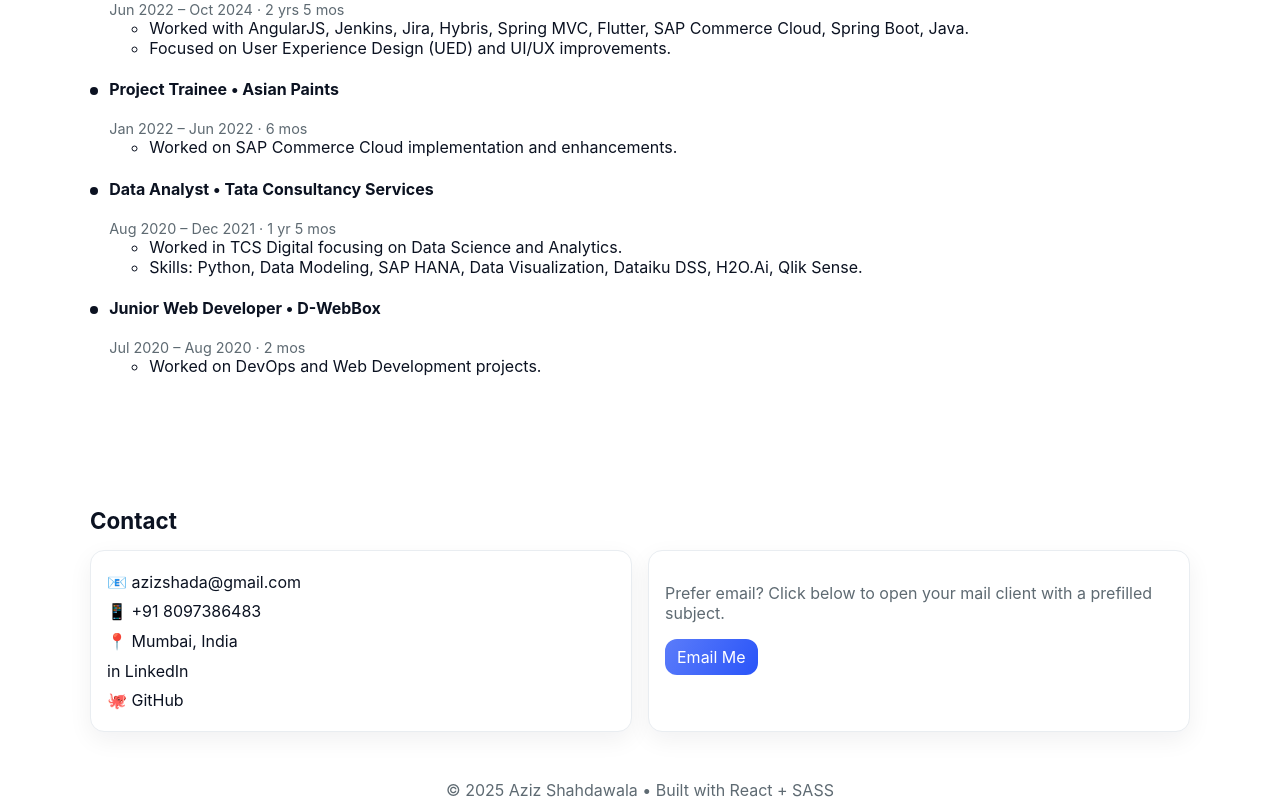
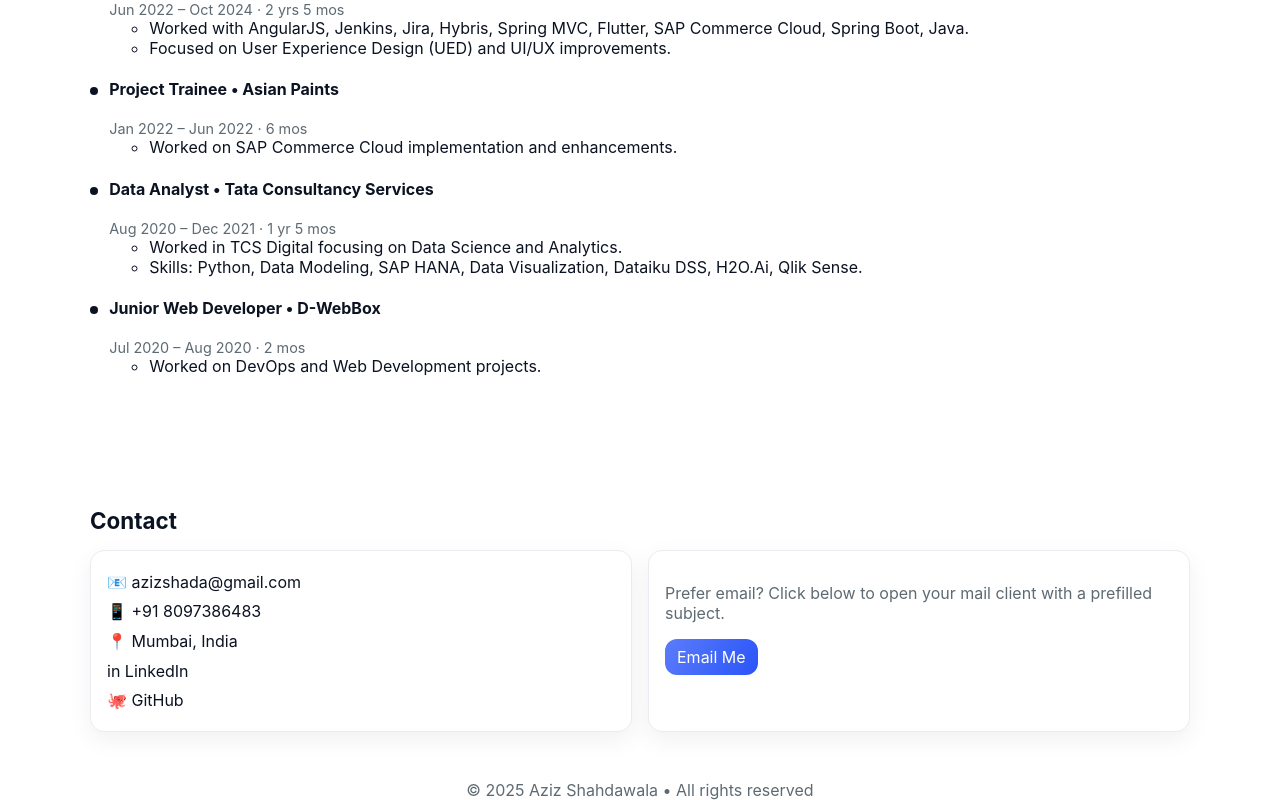
Before and after one commit to AzizShahdawala/portfolio, a React (Create React App) app: page / in a window 1280 px wide. Shown: the part 2145-2945 px from the top of the page. Built offline with nearby package versions, Linux system fonts and the light colour scheme.

Commit message:
Changing footer text

```diff
--- a/src/components/footer/Footer.jsx
+++ b/src/components/footer/Footer.jsx
@@ -4,7 +4,7 @@
 
 const Footer = () => (
   <footer className="footer container">
-    © {new Date().getFullYear()} {me.name} • Built with React + SASS
+    © {new Date().getFullYear()} {me.name} • All rights reserved
   </footer>
 );
 
```
